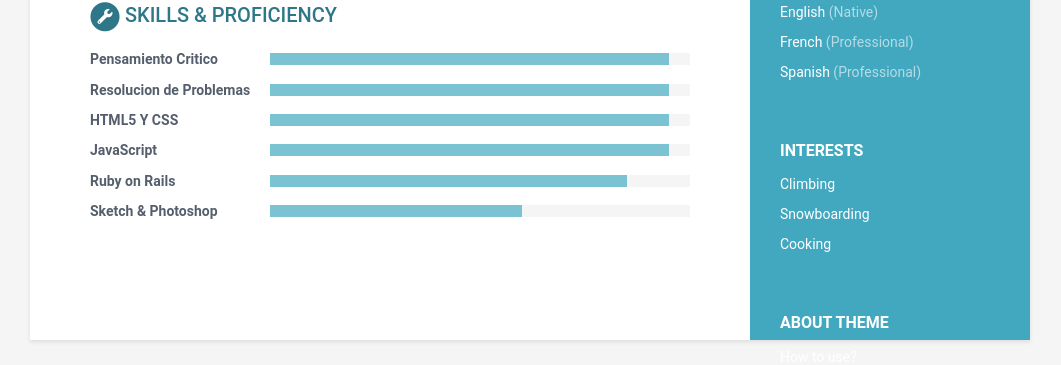
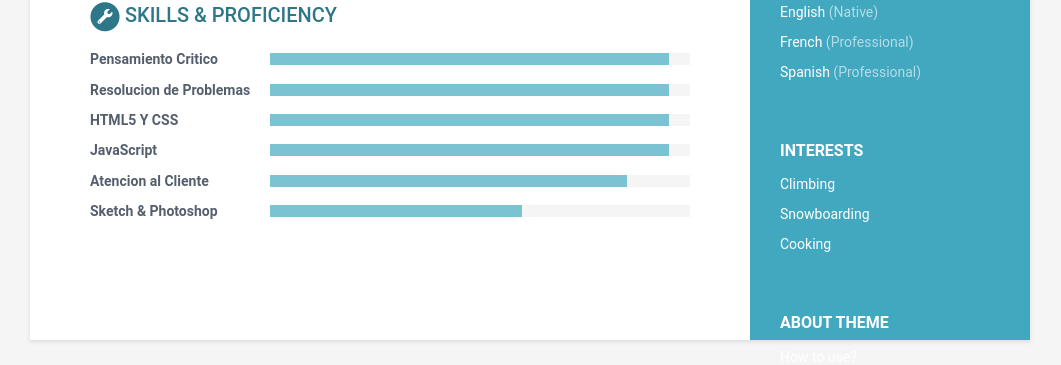
Before and after one commit to KevinC99/good-birch-4e19a, a Jekyll site: the page built from index.html, in a window 1280 px wide. Shown: the part 850-1215 px from the top of the page, without its empty margins (110-1171 px from the left). Built offline with Jekyll 4.4.1, drawn with Linux system fonts in a browser that asks for light colours.

Commit message:
data.yml: updated name in toolset

```diff
--- a/_data/data.yml
+++ b/_data/data.yml
@@ -101,7 +101,7 @@ skills:
       level: 95%
     - name: JavaScript
       level: 95%
-    - name: Ruby on Rails
+    - name: Atencion al Cliente
       level: 85%
     - name: Sketch & Photoshop
       level: 60%
```
